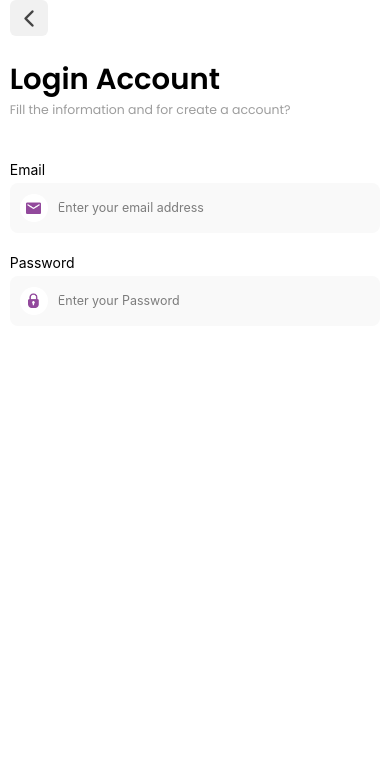
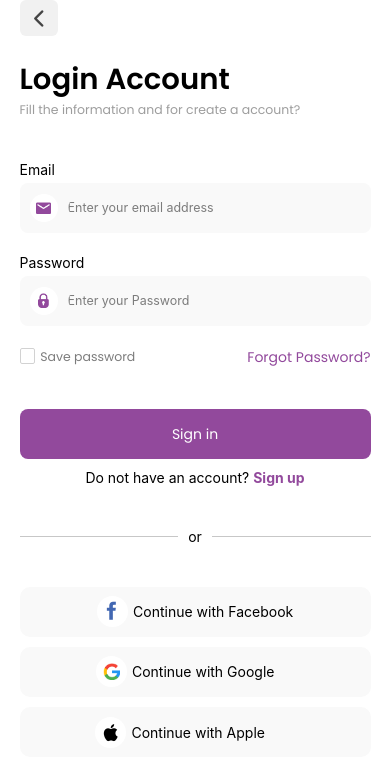
Before and after one commit to usmanjutt47/Zyra-Fleet, a React Native app: screen /LoginScreen in a window 390 px wide. Shown: the top 780 px of the page. Built offline with nearby package versions, Linux system fonts and the light colour scheme.

Commit message:
Update LoginScreen.jsx

```diff
--- a/screens/auth/LoginScreen.jsx
+++ b/screens/auth/LoginScreen.jsx
@@ -6,24 +6,32 @@ import {
   View,
   Image,
   TextInput,
+  ScrollView,
 } from "react-native";
-import React from "react";
+import React, { useState } from "react";
 import { SafeAreaView } from "react-native-safe-area-context";
 import Ionicons from "@expo/vector-icons/Ionicons";
 import { useNavigation } from "@react-navigation/native";
+import EvilIcons from "@expo/vector-icons/EvilIcons";
+import AntDesign from "@expo/vector-icons/AntDesign";
 
 const { width, height } = Dimensions.get("window");
 
-const rf = (size) => (size * width) / 375;
-const rp = (size) => (size * width) / 375;
-const rw = (size) => (size * height) / 812;
-const rh = (size) => (size * width) / 375;
+const responsiveFontSize = (size) => (size * width) / 375;
+const responsivePadding = (size) => (size * width) / 375;
+const responsiveWidth = (size) => (size * height) / 812;
+const responsiveHeight = (size) => (size * width) / 375;
 
 export default function LoginScreen() {
+  const [isTicked, setIsTicked] = useState(false);
   const navigation = useNavigation();
   return (
     <SafeAreaView style={{ flex: 1, backgroundColor: "#fff" }}>
-      <View style={{ width: "95%", height: "100%", alignSelf: "center" }}>
+      <ScrollView
+        showsHorizontalScrollIndicator={false}
+        showsVerticalScrollIndicator={false}
+      >
+        <View style={{ width: "90%", height: "100%", alignSelf: "center" }}>
           <Pressable
             style={styles.backButtonContainer}
             onPress={() => navigation.goBack()}
@@ -36,7 +44,7 @@ export default function LoginScreen() {
           </Text>
 
           <View>
-          <Text style={{ marginTop: rh(40) }}>Email</Text>
+            <Text style={{ marginTop: responsiveHeight(40) }}>Email</Text>
             <View style={styles.inputContainer}>
               <Pressable style={styles.iconContainer}>
                 <Image
@@ -54,7 +62,7 @@ export default function LoginScreen() {
           </View>
 
           <View>
-          <Text style={{ marginTop: rh(20) }}>Password</Text>
+            <Text style={{ marginTop: responsiveHeight(20) }}>Password</Text>
             <View style={styles.inputContainer}>
               <Pressable style={styles.iconContainer}>
                 <Image
@@ -70,27 +78,190 @@ export default function LoginScreen() {
               />
             </View>
           </View>
+          <View
+            style={[
+              styles.forgetPasswordContainer,
+
+              styles.forgetPasswordContainer2,
+            ]}
+          >
+            <Pressable
+              style={{ flexDirection: "row" }}
+              onPress={() => setIsTicked(!isTicked)}
+            >
+              <Pressable style={styles.container}>
+                {isTicked ? <Text style={styles.tickIcon}>✔</Text> : null}
+              </Pressable>
+              <Text style={styles.savePasswword}>Save password</Text>
+            </Pressable>
+
+            <Pressable onPress={() => navigation.navigate("ForgotPassword")}>
+              <Text style={styles.forgetText}>Forgot Password?</Text>
+            </Pressable>
           </View>
+          <Pressable
+            style={styles.buttonContainer}
+            onPress={() => navigation.navigate("Home")}
+          >
+            <Text style={styles.buttonText}>Sign in</Text>
+          </Pressable>
+          <Pressable style={styles.textOuterContainer}>
+            <View style={styles.textMainContainer}>
+              <Pressable>
+                <Text>Do not have an account? </Text>
+              </Pressable>
+              <Pressable
+                style={styles.textContainer}
+                onPress={() => navigation.navigate("SignUp")}
+              >
+                <Text style={styles.signUpText}>Sign up</Text>
+              </Pressable>
+            </View>
+          </Pressable>
+          <View
+            style={{
+              flexDirection: "row",
+              alignItems: "center",
+              marginTop: responsiveHeight(40),
+            }}
+          >
+            <View style={{ flex: 1, height: 1, backgroundColor: "#C7C7C7" }} />
+            <Text style={{ marginHorizontal: 10 }}>or</Text>
+            <View style={{ flex: 1, height: 1, backgroundColor: "#C7C7C7" }} />
+          </View>
+          <View style={{ marginTop: responsiveHeight(40) }}>
+            <Pressable style={styles.facebook}>
+              <View
+                style={{
+                  flexDirection: "row",
+                  alignItems: "center",
+                  justifyContent: "center",
+                  alignSelf: "center",
+                }}
+              >
+                <Pressable
+                  style={{
+                    height: responsiveHeight(30),
+                    width: responsiveWidth(30),
+                    borderRadius: 99,
+                    backgroundColor: "#fff",
+                    justifyContent: "center",
+                    alignItems: "center",
+                  }}
+                >
+                  <EvilIcons name="sc-facebook" size={30} color="#4267B2" />
+                </Pressable>
+                <Text
+                  style={{
+                    marginLeft: responsiveHeight(5),
+                    fontWeight: "regular",
+                  }}
+                >
+                  Continue with Facebook
+                </Text>
+              </View>
+            </Pressable>
+            <Pressable
+              style={[styles.facebook, { marginTop: responsiveHeight(10) }]}
+            >
+              <View
+                style={{
+                  flexDirection: "row",
+                  alignItems: "center",
+                  justifyContent: "center",
+                  alignSelf: "center",
+                }}
+              >
+                <Pressable
+                  style={{
+                    height: responsiveHeight(30),
+                    width: responsiveWidth(30),
+                    borderRadius: 99,
+                    backgroundColor: "#fff",
+                    justifyContent: "center",
+                    alignItems: "center",
+                    marginLeft: -20,
+                  }}
+                >
+                  <Image
+                    source={require("../../assets/icons/google.png")}
+                    style={{ height: 17, width: 17 }}
+                  />
+                </Pressable>
+                <Text
+                  style={{
+                    marginLeft: responsiveHeight(5),
+                    fontWeight: "regular",
+                    fontWeight: "regular",
+                  }}
+                >
+                  Continue with Google
+                </Text>
+              </View>
+            </Pressable>
+            <Pressable
+              style={[
+                styles.facebook,
+                {
+                  marginTop: responsiveHeight(10),
+                  marginBottom: responsiveHeight(40),
+                },
+              ]}
+            >
+              <View
+                style={{
+                  flexDirection: "row",
+                  alignItems: "center",
+                  justifyContent: "center",
+                  alignSelf: "center",
+                }}
+              >
+                <Pressable
+                  style={{
+                    height: responsiveHeight(30),
+                    width: responsiveWidth(30),
+                    borderRadius: 99,
+                    backgroundColor: "#fff",
+                    justifyContent: "center",
+                    alignItems: "center",
+                    marginLeft: -30,
+                  }}
+                >
+                  <AntDesign name="apple1" size={17} color="black" />
+                </Pressable>
+                <Text
+                  style={{
+                    marginLeft: responsiveHeight(5),
+                    fontWeight: "regular",
+                  }}
+                >
+                  Continue with Apple
+                </Text>
+              </View>
+            </Pressable>
+          </View>
+        </View>
+      </ScrollView>
     </SafeAreaView>
   );
 }
 
 const styles = StyleSheet.create({
   backButtonContainer: {
-    width: rw(37),
-    height: rh(35),
+    width: responsiveWidth(37),
+    height: responsiveHeight(35),
     backgroundColor: "#f1f1f1",
     borderRadius: 6,
     justifyContent: "center",
     alignItems: "center",
   },
   heading: {
-    fontSize: rf(28),
+    fontSize: responsiveFontSize(28),
     fontFamily: "semiBold",
-    marginTop: rh(20),
+    marginTop: responsiveHeight(20),
   },
   desc: {
-    fontSize: rf(12),
+    fontSize: responsiveFontSize(12),
     fontFamily: "regular",
     color: "#9D9D9D",
   },
@@ -99,11 +270,11 @@ const styles = StyleSheet.create({
     alignItems: "center",
     backgroundColor: "#F9F9F9",
     borderRadius: 8,
-    height: rh(48),
-    marginTop: rh(5),
+    height: responsiveHeight(48),
+    marginTop: responsiveHeight(5),
   },
   input: {
-    fontSize: rf(12),
+    fontSize: responsiveFontSize(12),
     flex: 1,
     borderRadius: 8,
     color: "#000",
@@ -114,12 +285,92 @@ const styles = StyleSheet.create({
     resizeMode: "contain",
   },
   iconContainer: {
-    height: rh(27),
-    width: rw(27),
+    height: responsiveHeight(27),
+    width: responsiveWidth(27),
     borderRadius: 30,
     backgroundColor: "#fff",
     justifyContent: "center",
     alignItems: "center",
     marginHorizontal: 10,
   },
+  forgetPasswordContainer: {
+    flexDirection: "row",
+    alignItems: "center",
+    marginTop: responsiveHeight(20),
+  },
+  forgetText: {
+    textAlign: "right",
+    color: "#92499C",
+    fontFamily: "regular",
+  },
+  savePasswword: {
+    fontSize: responsiveFontSize(12),
+    color: "#7C7C7C",
+    fontFamily: "regular",
+  },
+  container: {
+    height: responsiveHeight(15),
+    width: responsiveWidth(15),
+    borderWidth: 1,
+    borderColor: "#D2D2D2",
+    marginRight: responsiveWidth(5),
+    justifyContent: "center",
+    alignItems: "center",
+    borderRadius: 2,
+  },
+  forgetPasswordContainer2: {
+    flexDirection: "row",
+    justifyContent: "space-between",
+    alignItems: "center",
+    alignContent: "center",
+  },
+  buttonContainer: {
+    height: responsiveHeight(48),
+    width: "100%",
+    backgroundColor: "#92499C",
+    justifyContent: "center",
+    alignItems: "center",
+    borderRadius: 8,
+    marginTop: responsiveHeight(40),
+  },
+  buttonText: {
+    fontSize: 14,
+    fontFamily: "regular",
+    color: "#ffff",
+  },
+  signUpText: {
+    color: "#92499C",
+    fontWeight: "bold",
+    textAlign: "center",
+  },
+  textContainer: {
+    alignItems: "center",
+    alignContent: "center",
+    alignSelf: "center",
+  },
+  textMainContainer: {
+    flex: 1,
+    justifyContent: "center",
+    alignItems: "center",
+    flexDirection: "row",
+  },
+  textOuterContainer: {
+    flexDirection: "row",
+    alignSelf: "center",
+    marginTop: responsivePadding(10),
+  },
+  facebook: {
+    height: responsiveHeight(48),
+    width: "100%",
+    backgroundColor: "#F9F9F9",
+    justifyContent: "center",
+    borderRadius: 10,
+  },
+  tickIcon: {
+    textAlign: "center",
+    textAlignVertical: "center",
+    lineHeight: responsiveHeight(12),
+    color: "#D2D2D2",
+    fontSize: 10,
+  },
 });
```
Lines whose indentation alone changed are shown as unchanged.
